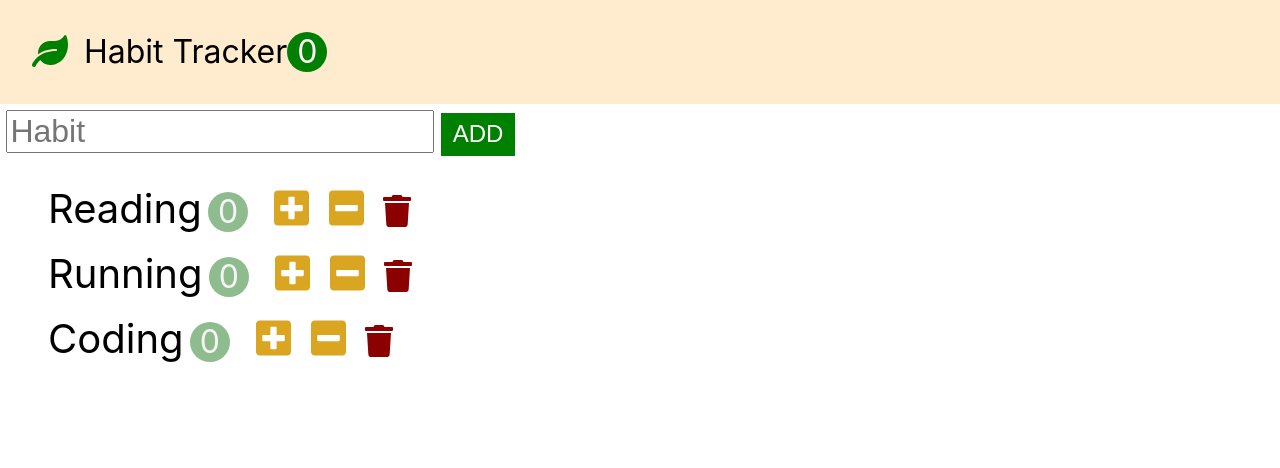
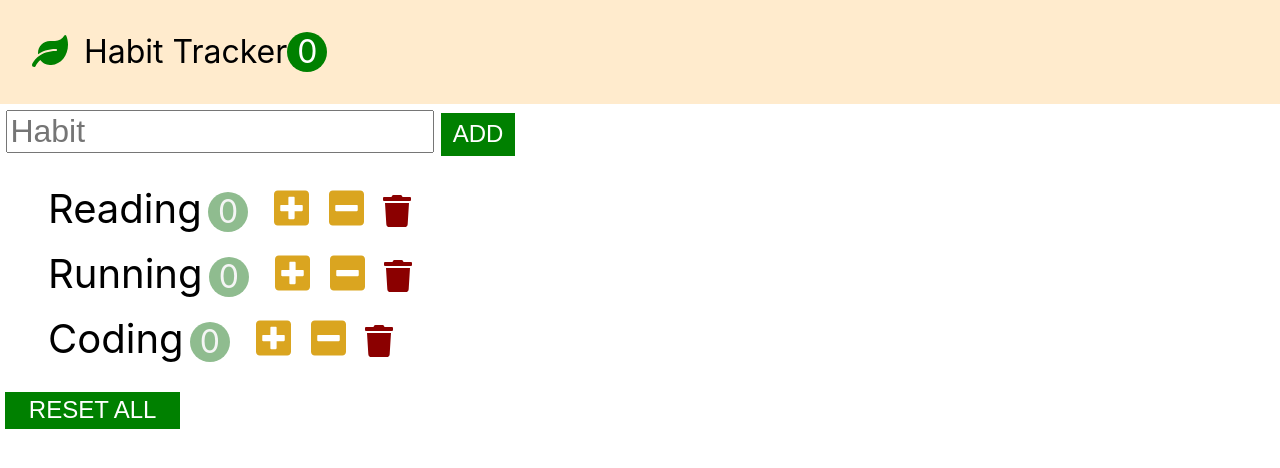
Before and after one commit to geena-keem/habit-tracker, a React (Create React App) app: page / in a window 1280 px wide. Shown: the top 468 px of the page. Built offline with nearby package versions, Linux system fonts and the light colour scheme.

Commit message:
Reset 버튼 생성 및 구현

```diff
--- a/src/App.css
+++ b/src/App.css
@@ -82,3 +82,11 @@
   font-size: 2rem;
   color: darkred;
 }
+
+.habits-reset {
+  font-size: 1.5rem;
+  margin: 0.2em;
+  padding: 0.2em 1em;
+  background-color: green;
+  color: white;
+}
--- a/src/app.jsx
+++ b/src/app.jsx
@@ -59,6 +59,15 @@
     this.setState({ habits });
   };
 
+  handleReset = () => {
+    const habits = this.state.habits.map((habit) => {
+      habit.count = 0;
+      return habit;
+    });
+
+    this.setState({ habits });
+  };
+
   render() {
     return (
       <>
@@ -73,6 +82,7 @@
           onDecrement={this.handleDecrement}
           onDelete={this.handleDelete}
           onAdd={this.HandleAdd}
+          onReset={this.handleReset}
         />
       </>
     );
--- a/src/components/habits.jsx
+++ b/src/components/habits.jsx
@@ -18,6 +18,9 @@
             />
           ))}
         </ul>
+        <button className="habits-reset" onClick={this.props.onReset}>
+          RESET ALL
+        </button>
       </>
     );
   }
```
